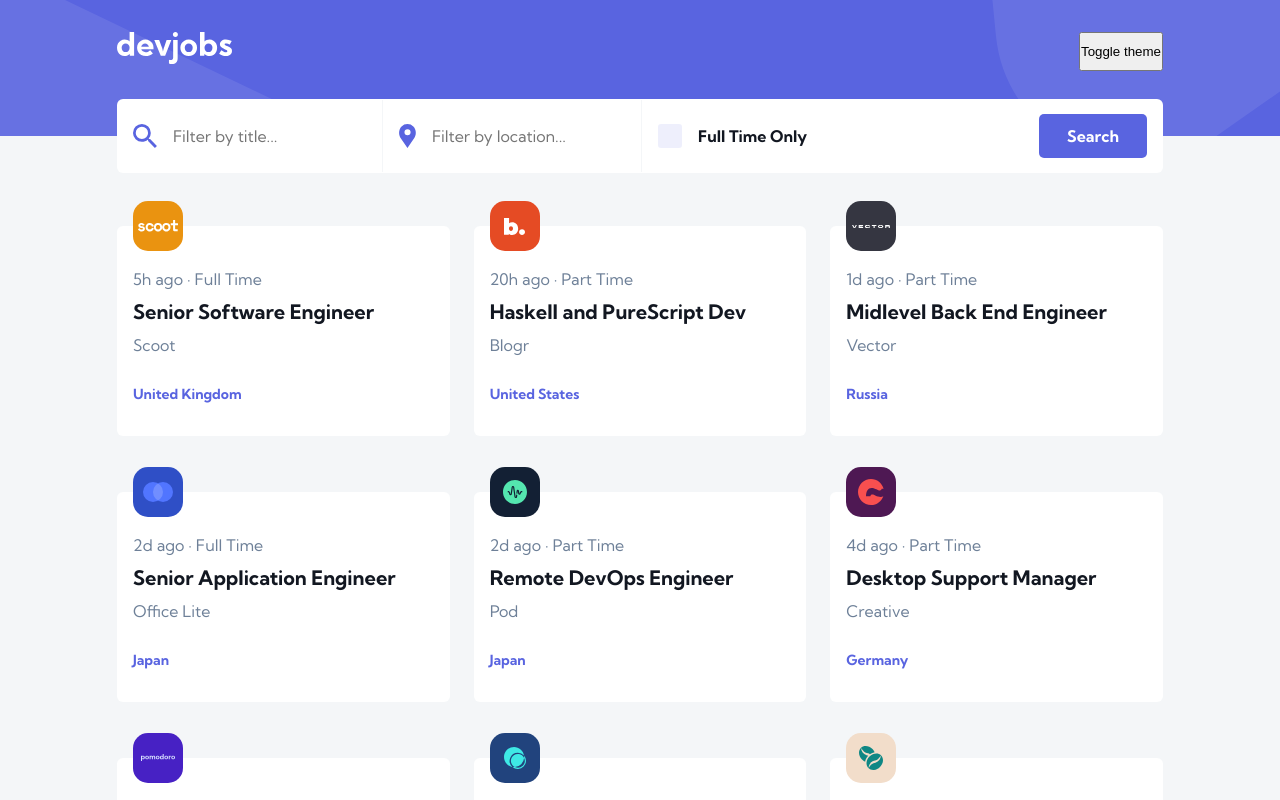
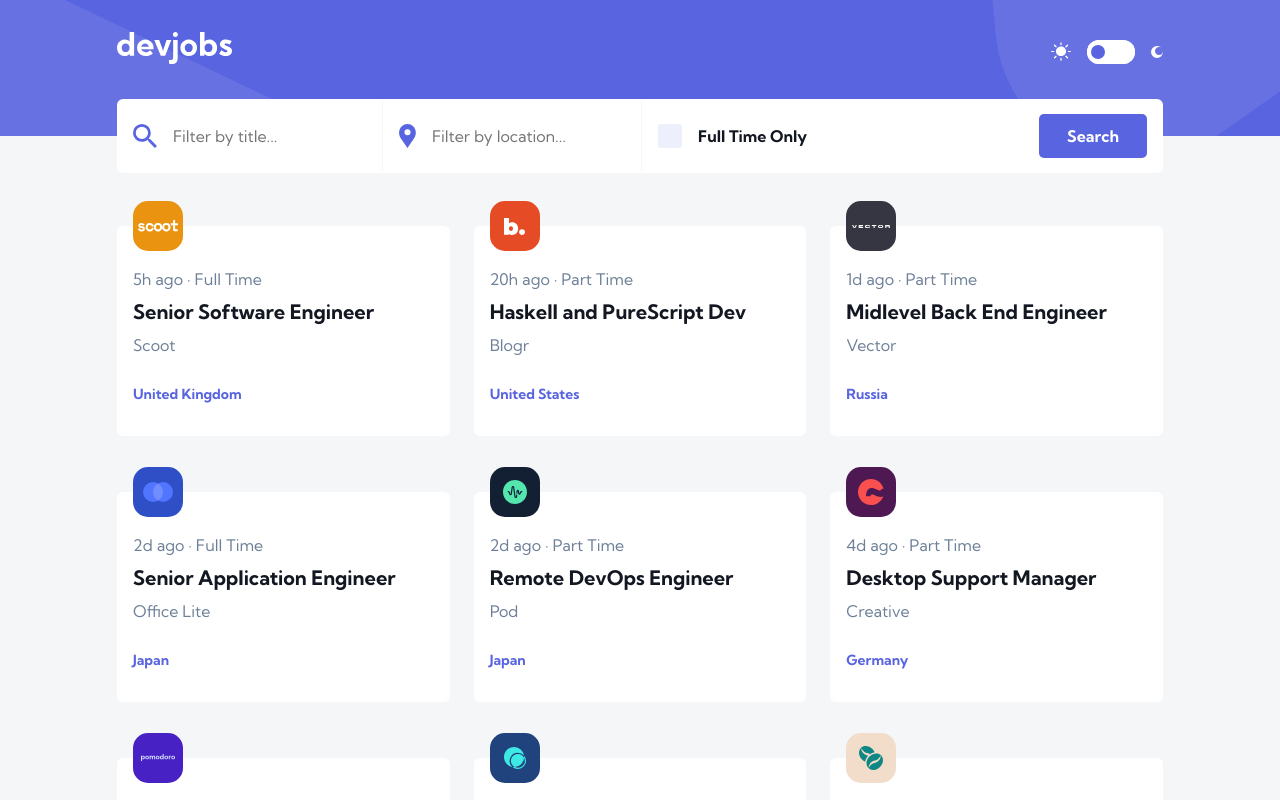
Before and after one commit to dvcolin/devjobs-web-app, a React (Create React App) app: page / in a window 1280 px wide. Shown: the top 800 px of the page. Built offline with nearby package versions, Linux system fonts and the light colour scheme.

Commit message:
created ThemeToggle component

```diff
--- /dev/null
+++ b/src/components/ThemeToggle.tsx
@@ -0,0 +1,40 @@
+import { useState, useEffect } from "react";
+import "../scss/components/ThemeToggle.scss";
+import sunIcon from "../assets/desktop/icon-sun.svg";
+import moonIcon from "../assets/desktop/icon-moon.svg";
+
+const ThemeToggle = () => {
+  const [currentTheme, setCurrentTheme] = useState<null | string>(null);
+
+  useEffect(() => {
+    const theme = localStorage.getItem("theme");
+    setCurrentTheme(theme);
+  }, []);
+
+  const toggleTheme = () => {
+    const root = document.documentElement;
+    const currentTheme = root.getAttribute("data-theme");
+    const theme = currentTheme === "light" ? "dark" : "light";
+
+    root.setAttribute("data-theme", theme);
+    localStorage.setItem("theme", theme);
+    setCurrentTheme(theme);
+  };
+  return (
+    <div className="theme-toggle">
+      <img src={sunIcon} alt="Sun icon" className="theme-toggle__icon" />
+      <label className="theme-toggle__switch">
+        <input
+          className="theme-toggle__input"
+          type="checkbox"
+          checked={currentTheme === "dark"}
+          onChange={toggleTheme}
+        />
+        <span className="theme-toggle__slider"></span>
+      </label>
+      <img src={moonIcon} alt="Moon icon" className="theme-toggle__icon" />
+    </div>
+  );
+};
+
+export default ThemeToggle;
--- a/src/components/layout/Header.tsx
+++ b/src/components/layout/Header.tsx
@@ -1,16 +1,9 @@
 import { Link } from "react-router-dom";
 import "../../scss/components/layout/Header.scss";
 import logo from "../../assets/desktop/logo.svg";
+import ThemeToggle from "../ThemeToggle";
 
 const Header = () => {
-  const toggleTheme = () => {
-    const root = document.documentElement;
-    const currentTheme = root.getAttribute("data-theme");
-    const theme = currentTheme === "light" ? "dark" : "light";
-
-    root.setAttribute("data-theme", theme);
-    localStorage.setItem("theme", theme);
-  };
   return (
     <header className="header">
       <div className="header__container">
@@ -19,7 +12,7 @@ const Header = () => {
             <img src={logo} alt="devjobs logo" className="header__logo" />
           </Link>
         </div>
-        <button onClick={toggleTheme}>Toggle theme</button>
+        <ThemeToggle />
       </div>
     </header>
   );
--- /dev/null
+++ b/src/scss/components/ThemeToggle.scss
@@ -0,0 +1,48 @@
+.theme-toggle {
+  display: flex;
+  align-items: center;
+
+  &__switch {
+    position: relative;
+    display: inline-block;
+    width: 4.8rem;
+    height: 2.4rem;
+    background-color: white;
+    margin: 0 var(--space-4);
+    border-radius: 1.2rem;
+  }
+
+  &__input {
+    opacity: 0;
+    width: 0;
+    height: 0;
+  }
+
+  &__slider {
+    position: absolute;
+    cursor: pointer;
+    top: 0;
+    left: 0;
+    right: 0;
+    bottom: 0;
+    display: flex;
+    align-items: center;
+    background-color: white;
+    border-radius: 1.2rem;
+
+    &::before {
+      position: absolute;
+      content: "";
+      height: 1.4rem;
+      width: 1.4rem;
+      background-color: var(--color-primary);
+      border-radius: 50%;
+      transform: translateX(0.4rem);
+      transition: all 0.4s;
+    }
+  }
+
+  &__input:checked + &__slider::before {
+    transform: translateX(3rem);
+  }
+}
```
